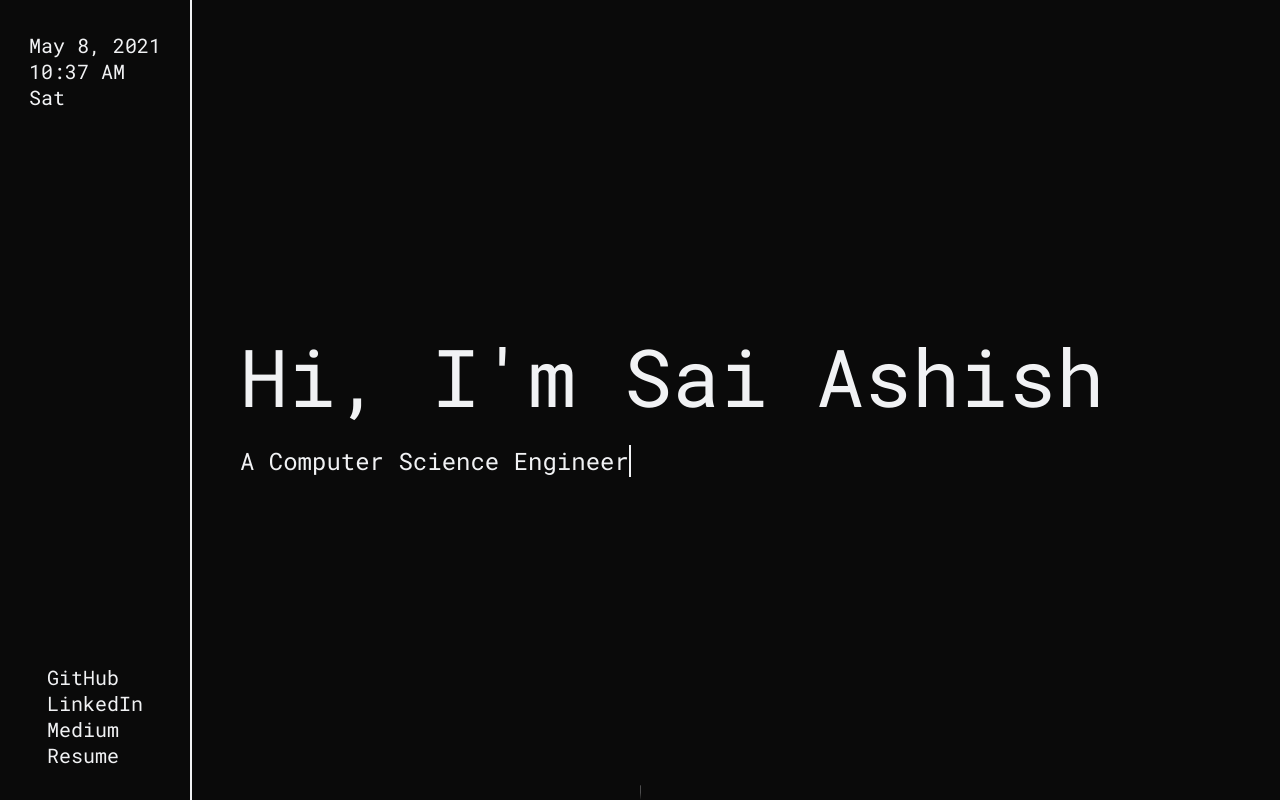
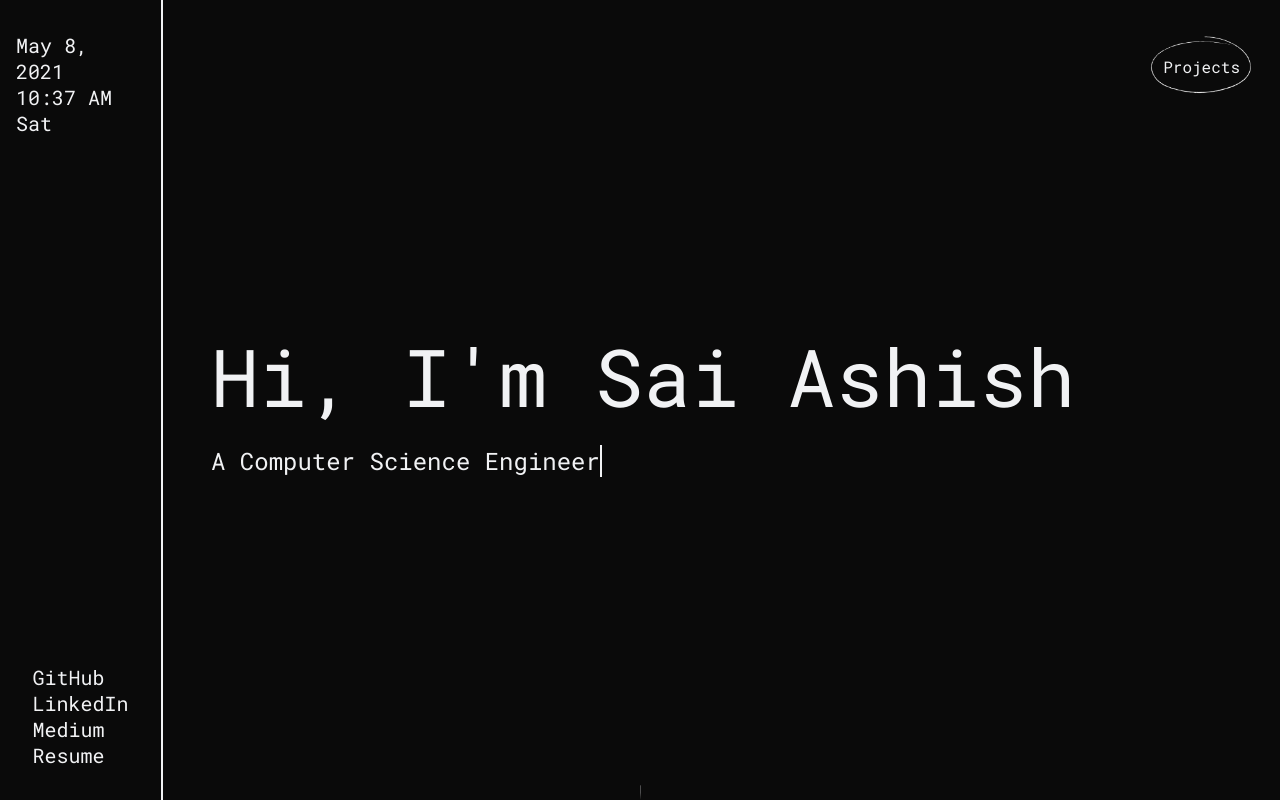
Before and after one commit to saiashish90/portfolio-2021, a Next.js app: page / in a window 1280 px wide. Shown: the top 800 px of the page. Built offline with nearby package versions, Linux system fonts and the light colour scheme.

Commit message:
finished front page including links.

```diff
--- a/hooks/useDateTime.js
+++ b/hooks/useDateTime.js
@@ -4,7 +4,7 @@ export function useDateTime() {
   useEffect(() => {
     const timer = setInterval(() => {
       setDate(new Date());
-    }, 30 * 1000);
+    }, 15 * 1000);
     return () => {
       clearInterval(timer);
     };
--- a/pages/index.js
+++ b/pages/index.js
@@ -21,21 +21,33 @@ export default function index() {
         }, 2000);
       }, 2000);
     }
-  }, [...time]);
+  }, [time[1]]);
   return (
     <div className={Home.wrapper}>
+      {/* fixed div */}
       <div className={Home.main}>
+        {/* Left side bar */}
         <div className={Home.leftmargin}>
+          {/* date */}
           <div className={Home.date}>
             <span>{time[0]}</span>
             <span id="time"></span>
             <span>{time[2]}</span>
           </div>
+          {/* links */}
           <div className={Home.links}>
-            <span>GitHub</span>
-            <span>LinkedIn</span>
-            <span>Medium</span>
-            <span>Resume</span>
+            <a href="https://www.github.com/saiashish90" target="_blank">
+              <span>GitHub</span>
+            </a>
+            <a href="https://www.linkedin.com/in/sai-ashish-ba927a1b2/" target="_blank">
+              <span>LinkedIn</span>
+            </a>
+            <a href="https://saiashish90.medium.com/" target="_blank">
+              <span>Medium</span>
+            </a>
+            <a href="">
+              <span>Resume</span>
+            </a>
           </div>
         </div>
         {/* Text */}
@@ -47,9 +59,13 @@ export default function index() {
             <h2>A Computer Science Engineer</h2>
           </div>
         </div>
+        <div className={Home.projects}>
+          <span>Projects</span>
+        </div>
         {/* Animation */}
         <div className={Home.scrollanimation} />
       </div>
+      {/* scrollable page */}
       <div className={Home.info}>
         <span>
           Lorem ipsum dolor sit amet consectetur adipisicing elit. Totam ullam neque maxime dolorem?
--- a/styles/Home.module.scss
+++ b/styles/Home.module.scss
@@ -40,11 +40,18 @@
     .links {
       display: flex;
       flex-direction: column;
+      a {
+        &:hover {
+          background-color: var(--text-dark-mode);
+          color: var(--text-dark-mode-fg);
+        }
+      }
     }
   }
   .text {
     display: flex;
     flex-direction: column;
+    width: 70%;
     gap: 1rem;
 
     h1 {
@@ -62,6 +69,21 @@
         margin: 0;
         @include typing(2s, 2s, infinite);
       }
+    }
+  }
+  .projects {
+    display: flex;
+    align-items: flex-start;
+    justify-content: center;
+    height: 100%;
+    width: 15%;
+    padding: 1.5rem 0rem;
+    span {
+      padding: 2rem 1rem;
+      position: relative;
+      background-image: url("../public/main-circle.png");
+      background-repeat: no-repeat;
+      background-size: contain;
     }
   }
   .scrollanimation {
```
Also changed, not shown: public/main-circle.png (added), public/main-circle.svg (added).
